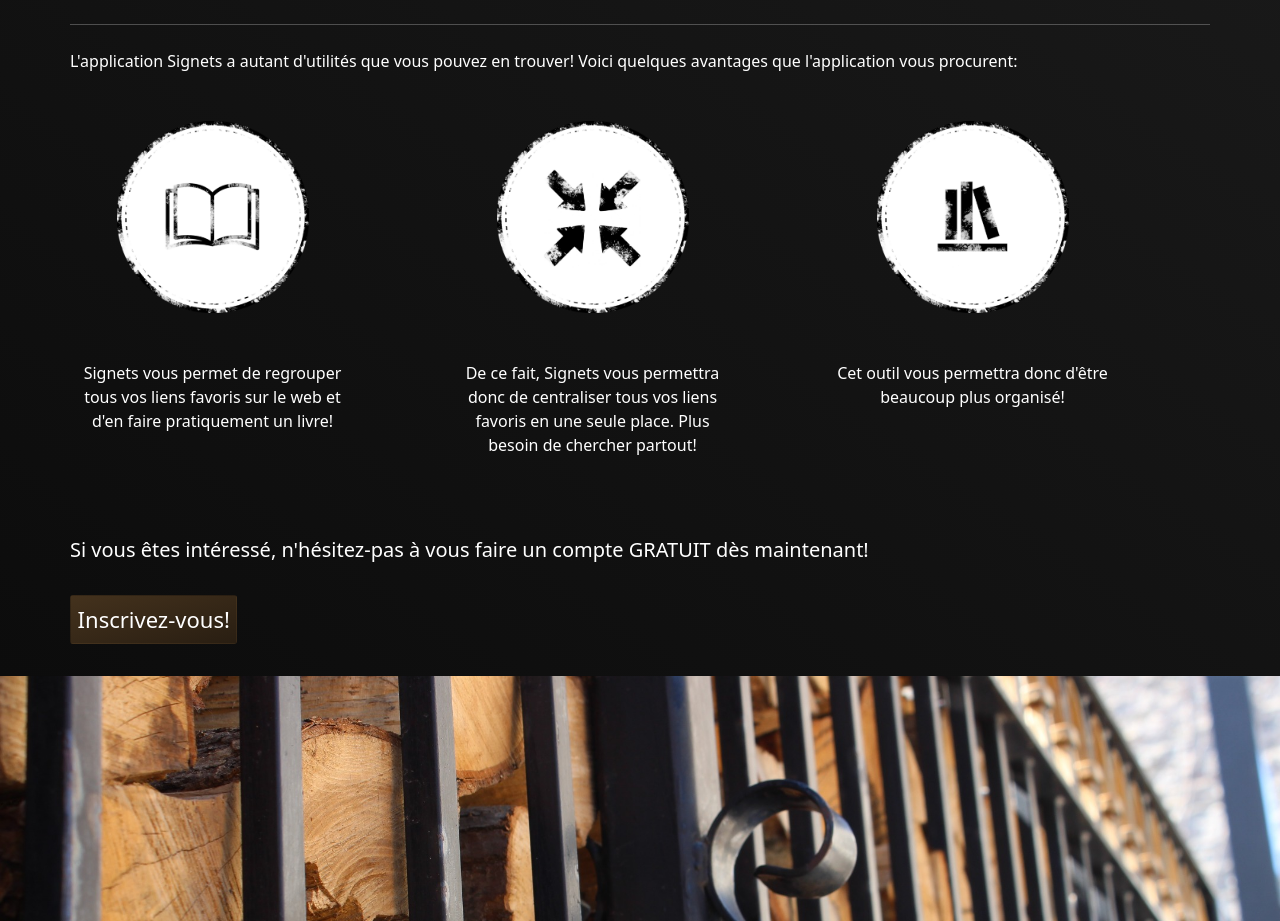
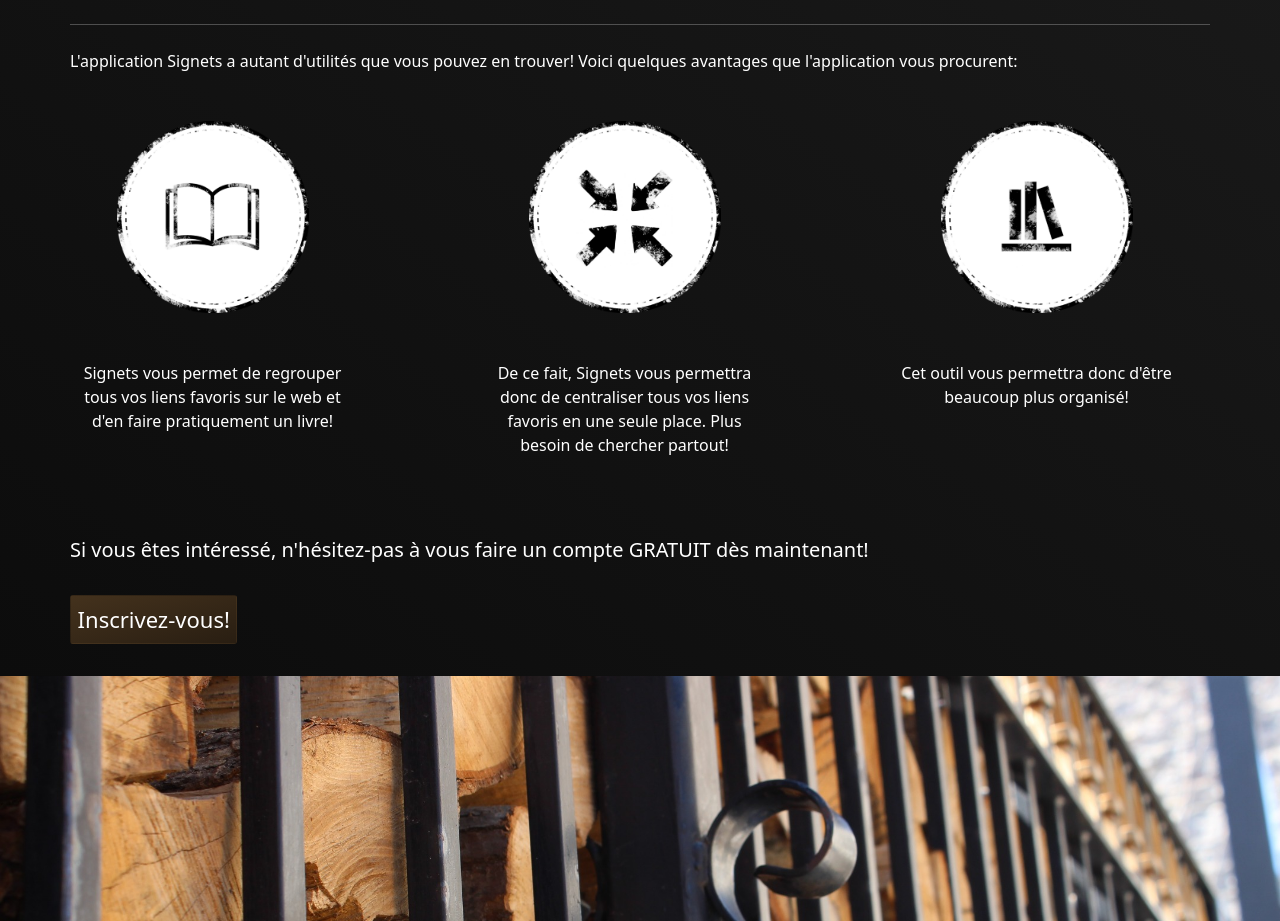
Before and after one commit to jfs39/Signets, an Angular app: page / in a window 1280 px wide. Shown: the part 1000-1921 px from the top of the page. Built offline with nearby package versions, Linux system fonts and the light colour scheme.

Commit message:
Updated frontend css

```diff
--- a/src/app/home/home.component.html
+++ b/src/app/home/home.component.html
@@ -23,7 +23,7 @@
                     <p class="text-center">Signets vous permet de regrouper tous vos liens favoris sur le web et d'en faire pratiquement un livre!</p>
                     <br/>
                   </div>
-                  <div class="col-sm-1"></div>
+                  <div class="col-sm-1" style="margin: 1em;"></div>
                   <div class="col-sm-3 col-md-3">
                     <img src="../../assets/img/centraliser.png" class="centered-img">
                     <br/>
@@ -31,7 +31,7 @@
                     <p class="text-center">De ce fait, Signets vous permettra donc de centraliser tous vos liens favoris en une seule place. Plus besoin de chercher partout!</p>
                     <br/>
                   </div>
-                  <div class="col-sm-1"></div>
+                  <div class="col-sm-1" style="margin: 1em;"></div>
                   <div class="col-sm-3 col-md-3">
                     <img src="../../assets/img/organiser.png" class="centered-img">
                     <br/>
```
